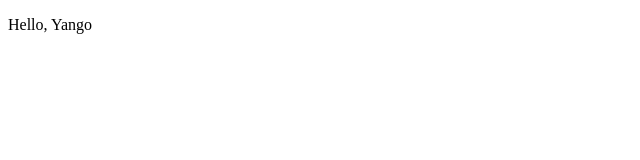
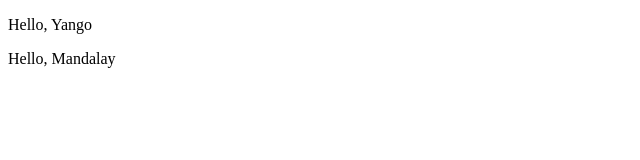
Before and after one commit to Viriya-Ashin/branch, a plain HTML site: page index.html in a window 1280 px wide. Shown: the whole page, without its empty margins (0-640 px from the left). Drawn offline with Linux system fonts and the light colour scheme.

Commit message:
modified html

```diff
--- a/index.html
+++ b/index.html
@@ -7,5 +7,6 @@
 </head>
 <body>
     <p>Hello, Yango</p>
+    <p>Hello, Mandalay</p>
 </body>
 </html>
```
